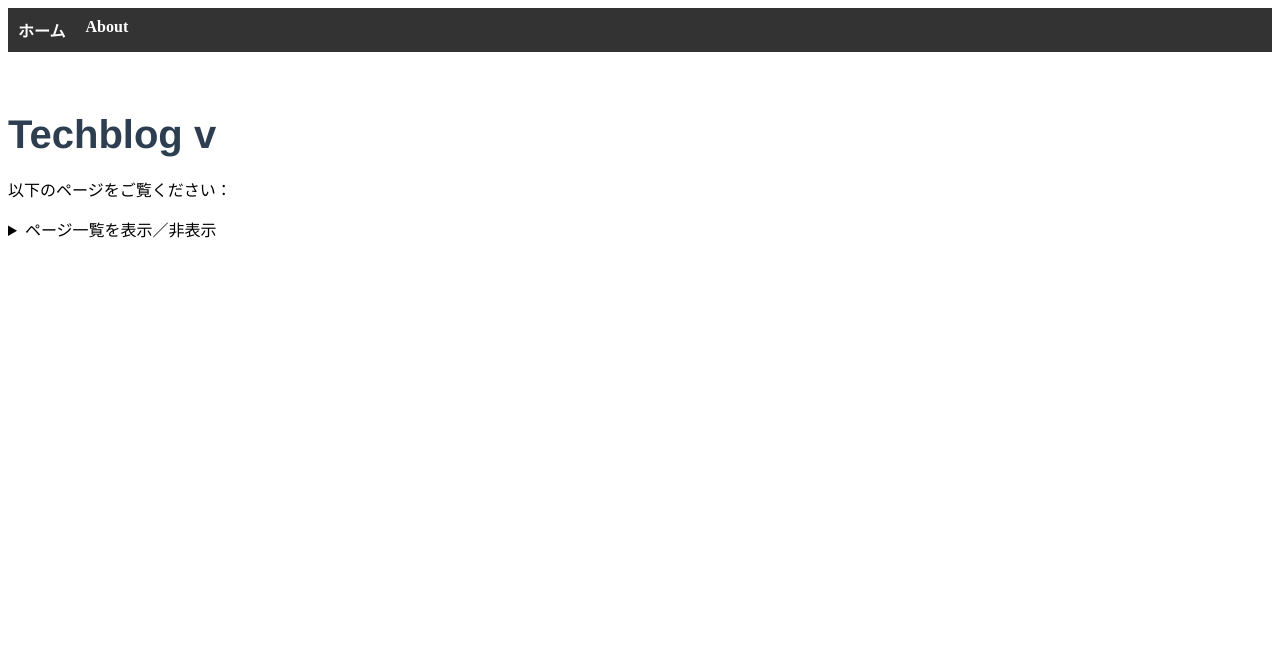
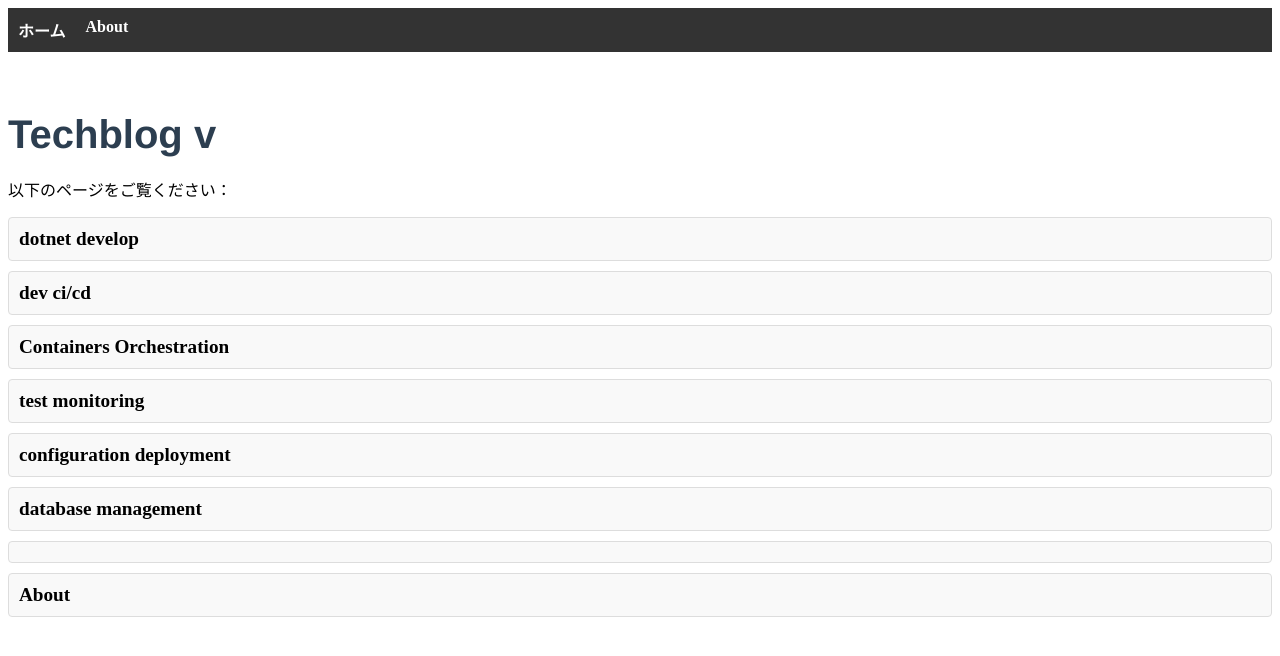
Before and after one commit to sage-mt07/techblog, a Jekyll site: the page built from docs/index.md, in a window 1280 px wide. Shown: the top 656 px of the page. Built offline with Jekyll 4.4.1, drawn with Linux system fonts in a browser that asks for light colours.

Commit message:
Update index.md

```diff
--- a/docs/index.md
+++ b/docs/index.md
@@ -6,19 +6,27 @@ home: true
 # Techblog v
 
 以下のページをご覧ください：
+<div class="accordion">
 
-<details>
-  <summary>ページ一覧を表示／非表示</summary>
 
   {% assign dev_pages = site.pages | where_exp: 'page', 'page.url contains "/dev/" ' %}
   {% assign grouped = dev_pages | group_by: 'category' %}
 
   {% for group in grouped %}
-    <h3>{{ group.name }}</h3>
+  <details>
+  <summary>{{ group.name }}</summary>
     <ul>
       {% for page in group.items %}
         <li><a href="{{ page.url | relative_url }}">{{ page.title }}</a></li>
       {% endfor %}
     </ul>
+    </details>
   {% endfor %}
-</details>
+   <!-- About ページの手動追加 -->
+  <details>
+    <summary>About</summary>
+    <ul>
+      <li><a href="{{ site.baseurl }}/about">自己紹介ページ</a></li>
+    </ul>
+  </details>
+</div>
```
